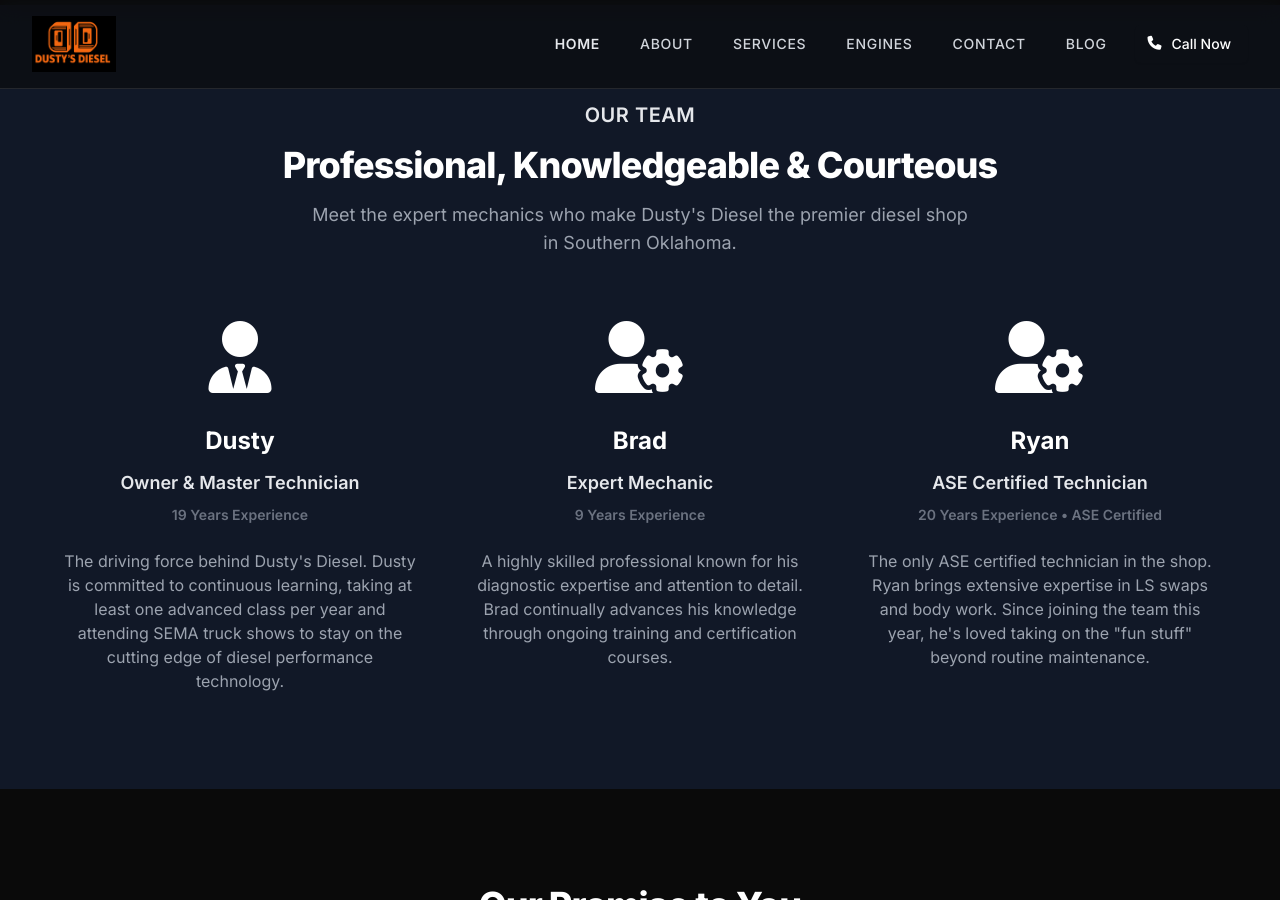
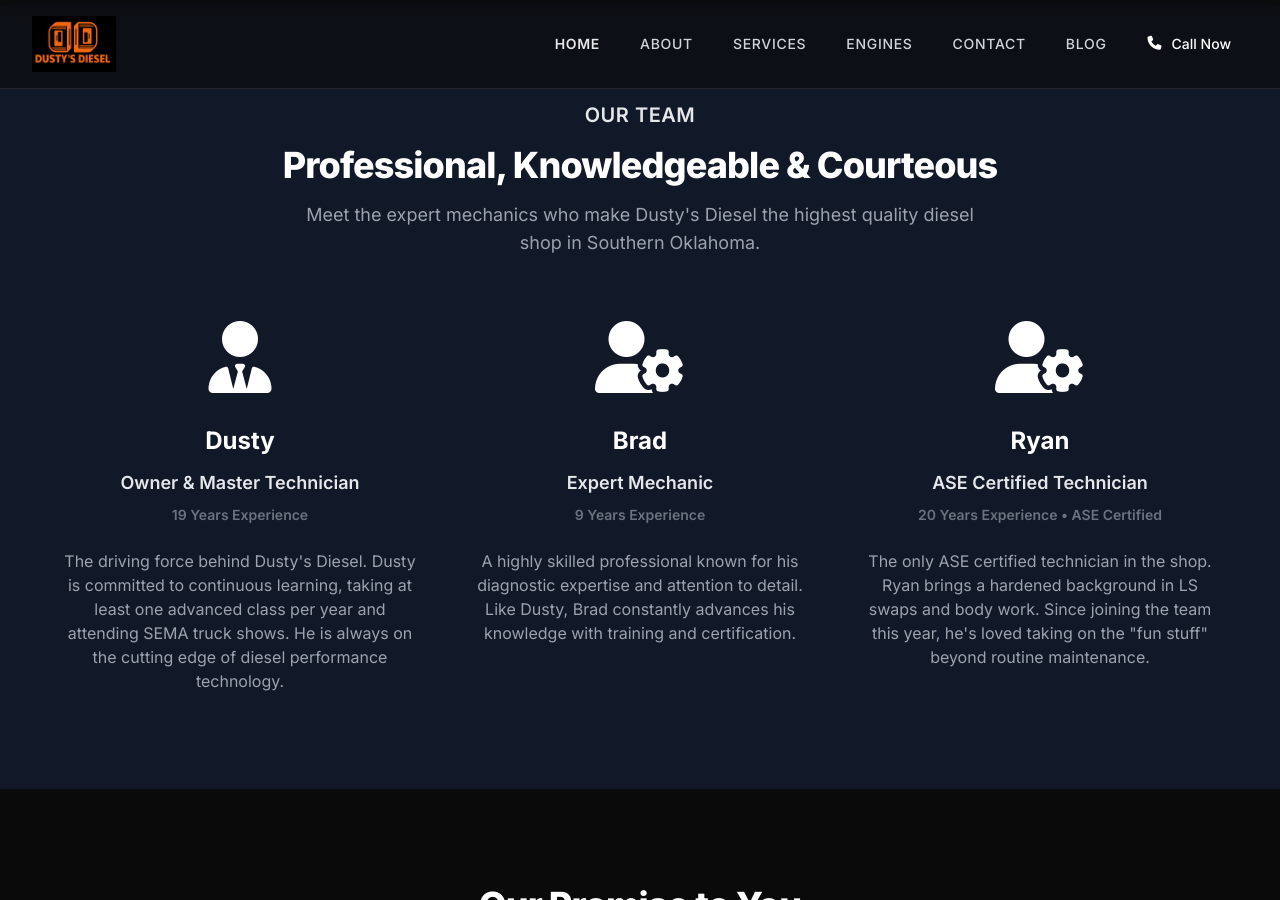
Before and after one commit to JamesBrownR/Dusty-s-Diesel, a Jekyll site: the page built from about/index.html, in a window 1280 px wide and 900 px high, scrolled down 2612 px. Built offline with Jekyll 4.4.1, drawn with Linux system fonts in a browser that asks for light colours; nearby versions of some CDN libraries; some of the changed text lies outside the part shown.

Commit message:
Update index.html

```diff
--- a/about/index.html
+++ b/about/index.html
@@ -136,7 +136,7 @@
                 Professional, Knowledgeable & Courteous
             </h3>
             <p class="mt-4 max-w-2xl mx-auto text-lg text-gray-400">
-                Meet the expert mechanics who make Dusty's Diesel the premier diesel shop in Southern Oklahoma.
+                Meet the expert mechanics who make Dusty's Diesel the highest quality diesel shop in Southern Oklahoma.
             </p>
         </div>
 
@@ -150,7 +150,7 @@
                 <p class="mt-3 text-lg text-brand-red font-semibold">Owner & Master Technician</p>
                 <p class="mt-2 text-sm text-gray-500 font-semibold">19 Years Experience</p>
                 <p class="mt-6 text-base text-gray-400">
-                    The driving force behind Dusty's Diesel. Dusty is committed to continuous learning, taking at least one advanced class per year and attending SEMA truck shows to stay on the cutting edge of diesel performance technology.
+                    The driving force behind Dusty's Diesel. Dusty is committed to continuous learning, taking at least one advanced class per year and attending SEMA truck shows. He is always on the cutting edge of diesel performance technology.
                 </p>
             </div>
 
@@ -163,7 +163,7 @@
                 <p class="mt-3 text-lg text-brand-red font-semibold">Expert Mechanic</p>
                 <p class="mt-2 text-sm text-gray-500 font-semibold">9 Years Experience</p>
                 <p class="mt-6 text-base text-gray-400">
-                    A highly skilled professional known for his diagnostic expertise and attention to detail. Brad continually advances his knowledge through ongoing training and certification courses.
+                    A highly skilled professional known for his diagnostic expertise and attention to detail. Like Dusty, Brad constantly advances his knowledge with training and certification.
                 </p>
             </div>
 
@@ -176,7 +176,7 @@
                 <p class="mt-3 text-lg text-brand-red font-semibold">ASE Certified Technician</p>
                 <p class="mt-2 text-sm text-gray-500 font-semibold">20 Years Experience • ASE Certified</p>
                 <p class="mt-6 text-base text-gray-400">
-                    The only ASE certified technician in the shop. Ryan brings extensive expertise in LS swaps and body work. Since joining the team this year, he's loved taking on the "fun stuff" beyond routine maintenance.
+                    The only ASE certified technician in the shop. Ryan brings a hardened background in LS swaps and body work. Since joining the team this year, he's loved taking on the "fun stuff" beyond routine maintenance.
                 </p>
             </div>
         </div>
```
Also changed, not shown: other parts of about/index.html (+1 -1 lines).
